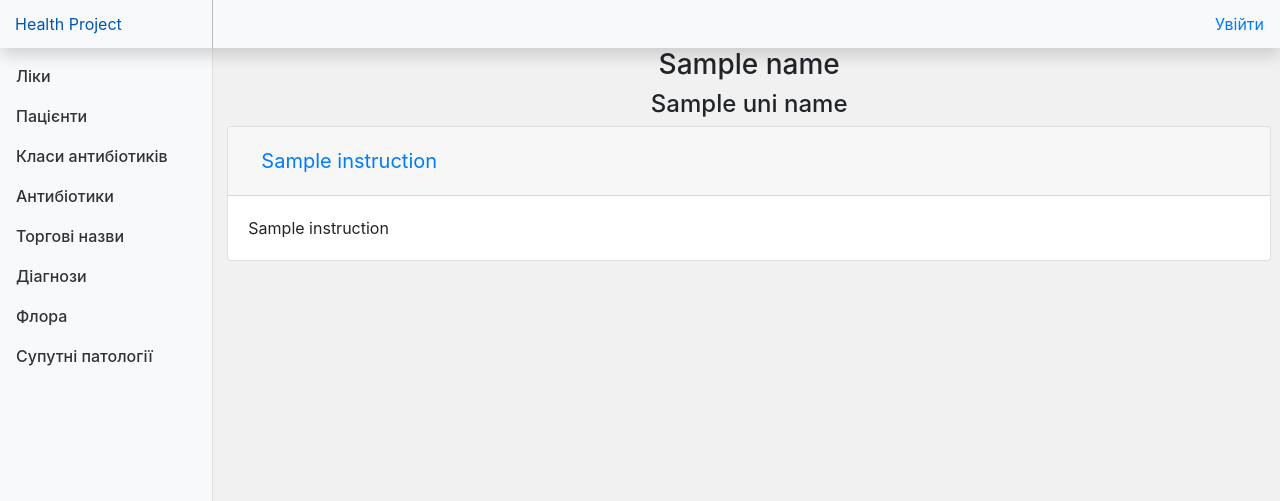
After one commit to nulp/health-project, a Django app: template src/hospital/templates/med_instruction.html in a window 1280 px wide. The commit adds this page. Shown: the top 501 px of the page. Run offline with Django 3.2, Linux system fonts and the light colour scheme; the template is opened without the code that fills it: most values are stand-ins (such as "Sample title", 1, 10 or a date in 2020); some libraries are stand-ins or nearby versions.

Commit message:
create med instruction page

```diff
--- a/src/hospital/static/css/style.css
+++ b/src/hospital/static/css/style.css
@@ -127,3 +127,11 @@ main button {
     cursor: pointer;
     background-color: #fafafa !important;
 }
+
+.instruction_name {
+    text-align: center
+}
+
+.btn-link{
+    font-size: 20px;
+}
--- /dev/null
+++ b/src/hospital/templates/med_instruction.html
@@ -0,0 +1,36 @@
+{% extends "base.html" %}
+{% load staticfiles %}
+
+{% block title %}{{name}}{% endblock %}
+
+{% block main %}
+<div class="instruction_name">
+    <h3>{{name}}</h3>
+    <h4>{{uni_name}}</h4>
+</div>
+{% if instruction %}
+    {% for k, v in instruction.items %}
+        <div id="accordion">
+            <div class="card">
+            <div class="card-header" id="heading{{forloop.counter}}">
+                <h5 class="mb-0">
+                <button class="btn btn-link" data-toggle="collapse" data-target="#collapse{{forloop.counter}}" aria-expanded="false" aria-controls="collapse{{forloop.counter}}">
+                    {{k}}
+                </button>
+                </h5>
+            </div>
+
+            <div id="collapse{{forloop.counter}}" class="collapse show" aria-labelledby="heading{{forloop.counter}}" data-parent="#accordion">
+                <div class="card-body">
+                {{v}}
+                </div>
+            </div>
+            </div>
+        </div>
+    {% endfor %}
+{% else %}
+<div class="instruction_fail">
+    <h5>Нажаль інструкція відсутня</h5>
+</div>
+{% endif %}
+{% endblock %}
--- a/src/hospital/urls.py
+++ b/src/hospital/urls.py
@@ -1,6 +1,6 @@
 from django.urls import path
 
-from .views import home_view, login_view, logout_view, show_case_view, MedicamentListView
+from .views import home_view, login_view, logout_view, show_case_view, MedicamentListView, show_med_instruction_view
 from .utils import instruction_db_fill_test_view
 
 
@@ -11,6 +11,7 @@ path('test_fill/<int:mn>/<int:mx>/', instruction_db_fill_test_view, name='test_f
     path('login/', login_view, name='login'),
     path('logout/', logout_view, name='logout'),
     path('medicament/', MedicamentListView.as_view(), name='medicament'),
+    path('medicament/<int:pk>/', show_med_instruction_view, name='show_med_instruction'),
     # patient
     # path('case/create/', create_case_view, name="create_case"),
     path('case/<int:pk>/', show_case_view, name="show_case"),
```
Also changed, not shown: src/hospital/views.py (+18 -0 lines).
